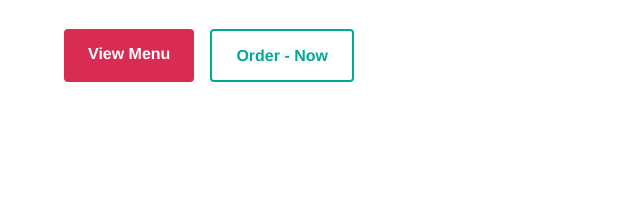
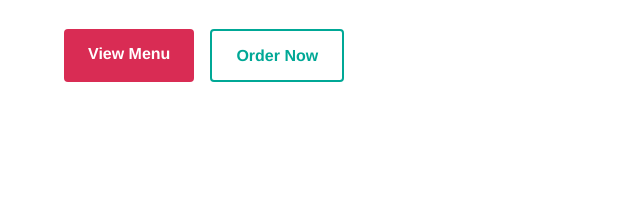
Before and after one commit to VikramMahey/nadarskitchen, a plain HTML site: page index.html in a window 1280 px wide. Shown: the part 559-758 px from the top of the page, 0-640 px from the left. Drawn offline with Linux system fonts and the light colour scheme.

Commit message:
hero section updated

```diff
--- a/index.html
+++ b/index.html
@@ -85,7 +85,7 @@
         </p>
         <div class="hero-buttons">
           <a href="#menu" class="btn btn--primary">View Menu</a>
-          <a href="#about" class="btn btn--secondary">Order - Now</a>
+          <a href="#about" class="btn btn--secondary">Order Now</a>
         </div>
       </div>
       <div class="hero-image">
```
